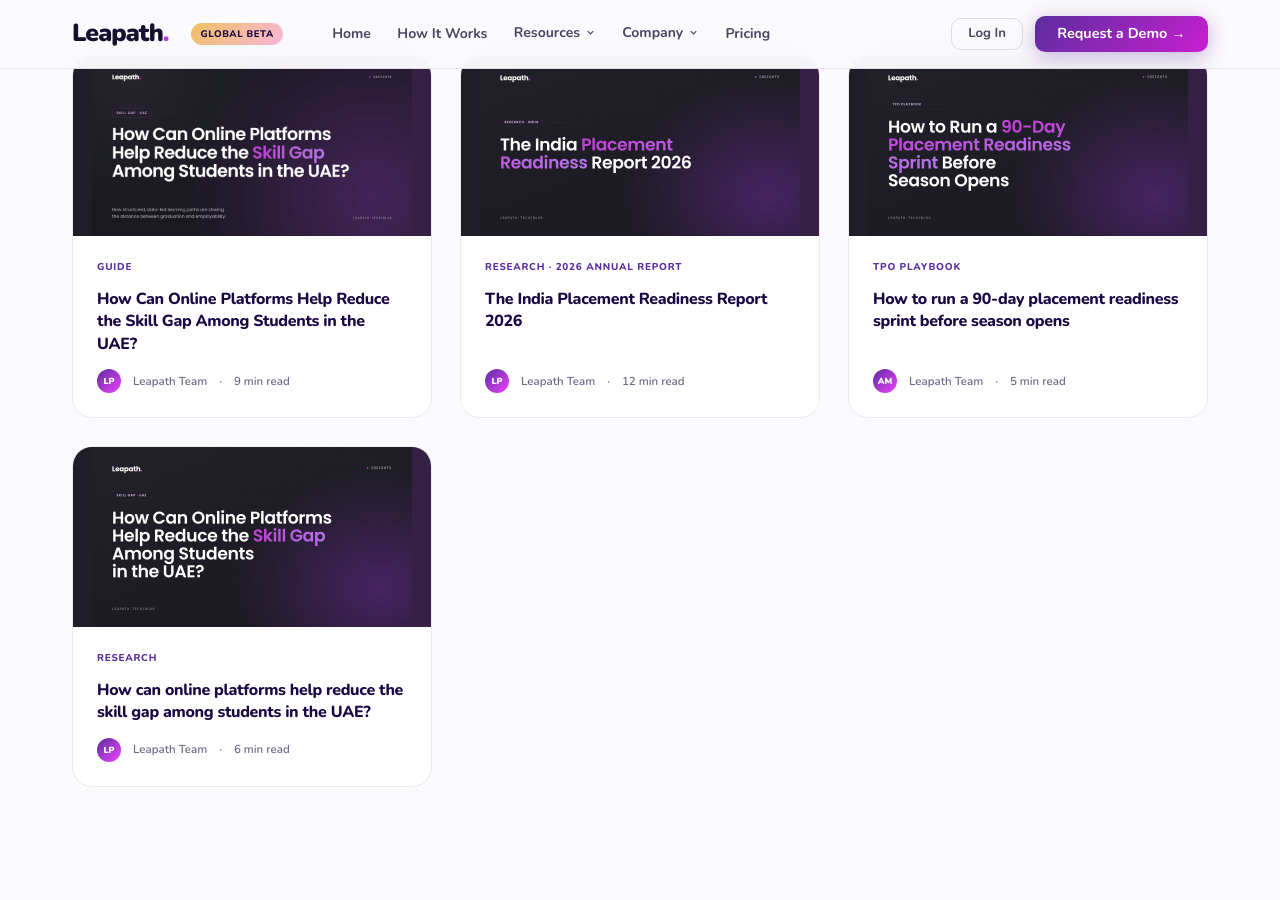
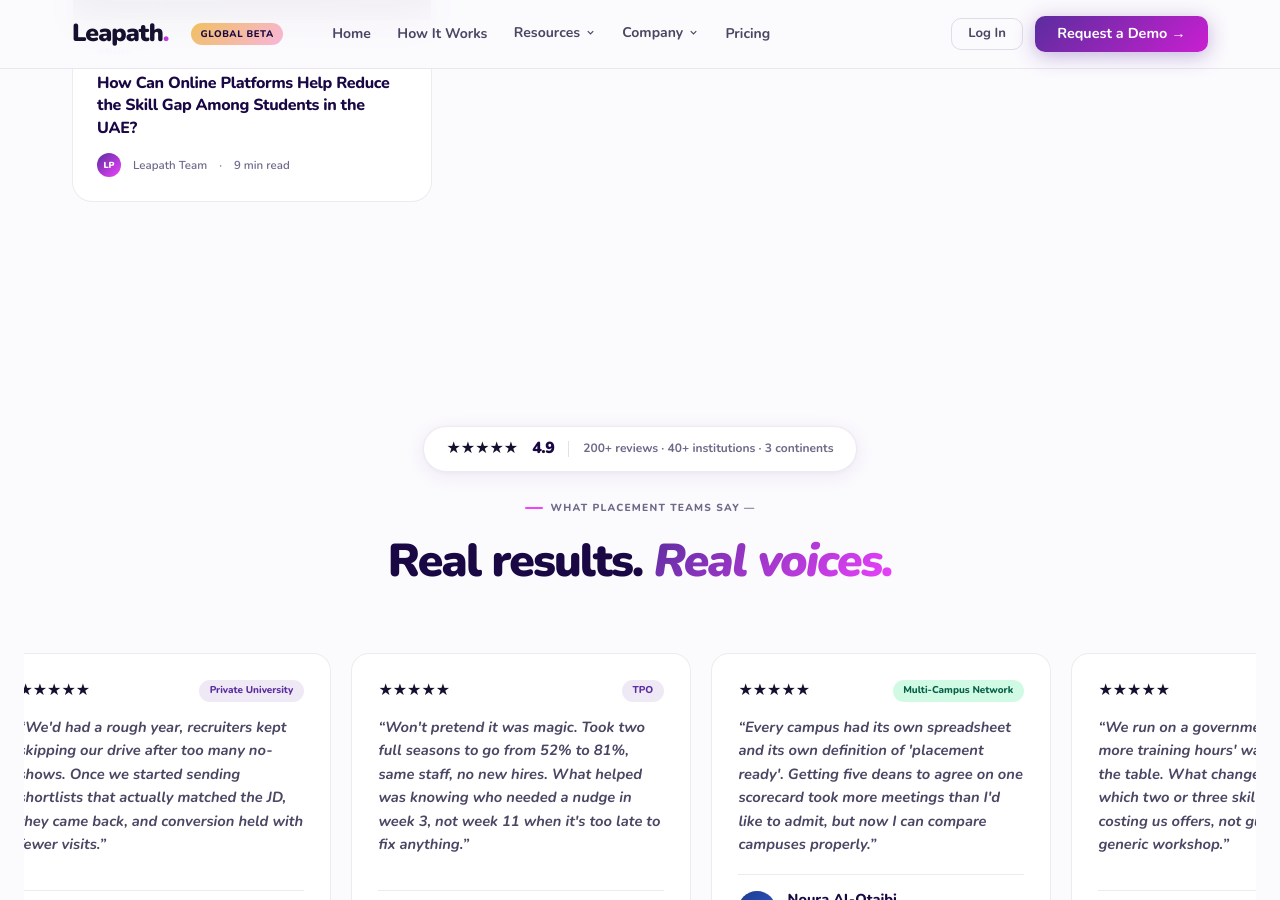
Before and after one commit to Leapath/leapath-website, a Jekyll site: the page built from blog.md, in a window 1280 px wide and 900 px high, scrolled down 1705 px. Built offline with Jekyll 4.4.1, drawn with Linux system fonts in a browser that asks for light colours; part of the change alters nothing that is shown; some of the changed text lies outside the part shown.

Commit message:
Remove blog hero CTAs/stats and retire three blog posts
- Drop Request a Demo / See Pricing buttons and stats row from the blog hero
- Remove India Placement Readiness Report, 90-day readiness sprint and UAE skill gap (research) posts
- Repoint related links in remaining posts, 301 old URLs to /blog/, delete unused card images

```diff
--- a/_data/_v2_blog/90-day-readiness-sprint.md
+++ /dev/null
@@ -1,71 +0,0 @@
----
-layout: v2/post
-og_type: article
-permalink: /blog/90-day-readiness-sprint/
-title: "How to Run a 90-Day Placement Readiness Sprint — Leapath"
-description: "A week-by-week playbook for placement cells to close readiness gaps before recruiters arrive on campus."
-og_image: "/assets/v2/images/blogs/90-day-readiness-sprint/tpo-playbook.jpg"
-card_image: "/assets/v2/images/blogs/90-day-readiness-sprint/card.jpg"
-category: playbook
-eyebrow: "TPO Playbook"
-h1: "How to run a 90-day placement readiness sprint before season opens"
-sub: "A week-by-week playbook for closing readiness gaps while there's still time to act on them."
-author: "Leapath Team"
-author_role: "Leapath Team"
-read_time: "5 min read"
-date: 2026-05-10
-blog_img_class: bc__img--3
-blog_img_icon: ic-target
-mono: "AM"
-toc:
-  - {anchor: baseline, label: "Baseline every student"}
-  - {anchor: remediation, label: "Targeted remediation"}
-  - {anchor: triage, label: "Re-score and triage"}
-related:
-  - {url: /blog/india-placement-readiness-report-2026/, icon: ic-bar-chart, title: "The India Placement Readiness Report 2026", meta: "8 min read"}
-  - {url: /blog/uae-skill-gap-online-platforms/, icon: ic-globe, title: "How online platforms reduce the skill gap in the UAE", meta: "6 min read"}
-  - {url: /case-studies/psg-tech-case-study/, icon: ic-trophy, title: "How PSG Tech improved placement rate by 34%", meta: "6 min read"}
-cta:
-  eyebrow: "Ready when you are"
-  title: 'See your own placement <em>readiness numbers.</em>'
-  sub: "Book a 30-minute walkthrough and we'll show you what Leapath surfaces for a batch your size."
-  btn_text: "Request Demo →"
-  btn_href: /contact/
-  meta: "No commitment required · Response within 1 business day"
-related_grid_eyebrow: "More from Leapath"
-related_grid_heading: "Related reading"
-related_grid:
-  - {url: /blog/india-placement-readiness-report-2026/, img: /assets/v2/images/blogs/india-placement-readiness-report-2026/research-report.jpg, tag: "Research", title: "The India Placement Readiness Report 2026", meta: ""}
-  - {url: /blog/uae-skill-gap-online-platforms/, img: /assets/v2/images/hero-bg.jpg, tag: "Research", title: "How online platforms help reduce the skill gap in the UAE", meta: ""}
-  - {url: /case-studies/psg-tech-case-study/, img: /assets/v2/images/case-studies/psg-tech-case-study/psg-tech.jpg, tag: "Case Study", title: "How PSG Tech improved placement rate by 34% in a single season", meta: ""}
----
-Most placement cells discover who's at risk far too late — usually when a recruiter rejects a shortlist and someone asks why. By then there's no runway left to fix anything. The 90-day sprint exists to move that discovery earlier, while a gap is still a gap and not yet a missed offer.
-
-<div class="bp__stats">
-  <div><div class="bp__stat-n">Weeks 1–2</div><div class="bp__stat-l">to baseline every student, not just the ones who opt in</div></div>
-  <div><div class="bp__stat-n">Weeks 3–8</div><div class="bp__stat-l">of targeted remediation, split by gap category</div></div>
-  <div><div class="bp__stat-n">Weeks 9–12</div><div class="bp__stat-l">to re-score, triage, and route the last mile</div></div>
-</div>
-
-## Weeks 1–2: Baseline every student
-{: #baseline}
-
-Run a readiness assessment across the whole batch, not just the students who show up to extra sessions. The students who skip prep are usually the ones who need it most — and they won't self-select into a voluntary workshop.
-
-> A gap you find in week 2 is a training problem. A gap you find in week 11 is a missed offer.
-
-## Weeks 3–8: Targeted remediation, not blanket training
-{: #remediation}
-
-Generic "soft skills workshops" for the entire batch waste time for students who are already ready and don't go deep enough for students who aren't. Split the batch by gap category — communication, aptitude, domain — and run focused sessions for each group.
-
-- Communication gaps: mock interviews with structured feedback, twice a week.
-- Aptitude gaps: timed practice sets with weekly score tracking, not one-off tests.
-- Domain gaps: pair students with seniors or alumni in that specialisation for short mentoring sprints.
-
-## Weeks 9–12: Re-score and triage
-{: #triage}
-
-Re-run the readiness assessment at week 9. Students who've closed the gap move to interview prep. Students who haven't get a final, intensive push — and your placement cell gets honest visibility into who's genuinely not ready, instead of finding out from a recruiter.
-
-The teams that run this cleanly all do one thing in common: they track readiness as a number that updates weekly, not a one-time test result that goes stale by the time recruiters show up.
--- a/_data/_v2_blog/how-can-online-platforms-help-reduce-skill-gap-uae.md
+++ b/_data/_v2_blog/how-can-online-platforms-help-reduce-skill-gap-uae.md
@@ -25,9 +25,9 @@ toc:
   - {anchor: platforms, label: "4 Platforms Your Career Services Team Can Put to Work"}
   - {anchor: takeaway, label: "What This Means for Your Career Services Team"}
 related:
-  - {url: /blog/uae-skill-gap-online-platforms/, icon: ic-globe, title: "How online platforms reduce the skill gap in the UAE", meta: "6 min read"}
-  - {url: /blog/india-placement-readiness-report-2026/, icon: ic-bar-chart, title: "The India Placement Readiness Report 2026", meta: "8 min read"}
-  - {url: /blog/90-day-readiness-sprint/, icon: ic-target, title: "Run a 90-day placement readiness sprint", meta: "5 min read"}
+  - {url: /blog/university-strategies-employability-skill-gap/, icon: ic-grad-cap, title: "What are effective strategies for universities to address employability skill deficits?", meta: "7 min read"}
+  - {url: /blog/which-career-readiness-platforms-offer-AI-powered-job-matching-services-for-university-students-in-UAE/, icon: ic-globe, title: "Which career readiness platforms offer AI-powered job matching for university students in the UAE?", meta: "8 min read"}
+  - {url: /blog/what-platforms-offer-targeted-skill-gap-remediation-program-specifically-designed-for-students-in-the-UAE/, icon: ic-target, title: "What platforms offer targeted skill gap remediation programs for students in the UAE?", meta: "7 min read"}
 cta:
   eyebrow: "Ready when you are"
   title: 'See your own job readiness <em>numbers.</em>'
@@ -38,8 +38,8 @@ cta:
 related_grid_eyebrow: "Keep reading"
 related_grid_heading: "Related insights"
 related_grid:
-  - {url: /blog/uae-skill-gap-online-platforms/, img: /assets/v2/images/hero-bg.jpg, tag: "Research", title: "How online platforms reduce the skill gap in the UAE", meta: "6 min read"}
-  - {url: /blog/india-placement-readiness-report-2026/, img: /assets/v2/images/blogs/india-placement-readiness-report-2026/research-report.jpg, tag: "Research", title: "The India Placement Readiness Report 2026", meta: "8 min read"}
+  - {url: /blog/university-strategies-employability-skill-gap/, img: /assets/v2/images/blogs/university-strategies-employability-skill-gap/hero.jpg, tag: "Guide", title: "What are effective strategies for universities to address employability skill deficits?", meta: "7 min read"}
+  - {url: /blog/which-career-readiness-platforms-offer-AI-powered-job-matching-services-for-university-students-in-UAE/, img: /assets/v2/images/roles/career-services.jpg, tag: "Guide", title: "Which career readiness platforms offer AI-powered job matching for university students in the UAE?", meta: "8 min read"}
   - {url: /case-studies/psg-tech-case-study/, img: /assets/v2/images/case-studies/psg-tech-case-study/psg-tech.jpg, tag: "Case Study", title: "How PSG Tech improved placement rate by 34% in a single season", meta: "6 min read"}
 ---
 ## Summary
--- a/_data/_v2_blog/india-placement-readiness-report-2026.md
+++ /dev/null
@@ -1,69 +0,0 @@
----
-layout: v2/post
-og_type: article
-permalink: /blog/india-placement-readiness-report-2026/
-title: "The India Placement Readiness Report 2026 — Leapath"
-description: "What 2,500 students across 40+ institutions revealed about the gap between education and employment readiness."
-og_image: "/assets/v2/images/blogs/india-placement-readiness-report-2026/research-report.jpg"
-card_image: "/assets/v2/images/blogs/india-placement-readiness-report-2026/card.jpg"
-category: research
-eyebrow: "Research · 2026 Annual Report"
-h1: "The India Placement Readiness Report 2026"
-sub: "What 2,500 students revealed about the gap between education and employment — and what placement cells can do about it before next season opens."
-author: "Leapath Team"
-author_role: "Leapath Team"
-read_time: "12 min read"
-date: 2026-06-01
-featured: true
-blog_img_class: bc__img--1
-blog_img_icon: ic-bar-chart
-mono: "LP"
-toc:
-  - {anchor: headline, label: "The headline number"}
-  - {anchor: tpos, label: "What this means for TPOs"}
-related:
-  - {url: /blog/90-day-readiness-sprint/, icon: ic-target, title: "Run a 90-day placement readiness sprint", meta: "5 min read"}
-  - {url: /case-studies/psg-tech-case-study/, icon: ic-trophy, title: "How PSG Tech improved placement rate by 34%", meta: "6 min read"}
-  - {url: /blog/uae-skill-gap-online-platforms/, icon: ic-globe, title: "How online platforms reduce the skill gap in the UAE", meta: "6 min read"}
-cta:
-  bg_img: /assets/v2/images/roles/career-services.jpg
-  eyebrow: "Ready when you are"
-  title: 'See your own placement <em>readiness numbers.</em>'
-  sub: "Book a 30-minute walkthrough and we'll show you what Leapath surfaces for a batch your size."
-  btn_text: "Request Demo →"
-  btn_href: /contact/
-  meta: "No commitment required · Response within 1 business day"
-related_grid_eyebrow: "More from Leapath"
-related_grid_heading: "Related reading"
-related_grid:
-  - {url: /blog/90-day-readiness-sprint/, img: /assets/v2/images/blogs/90-day-readiness-sprint/tpo-playbook.jpg, tag: "TPO Playbook", title: "How to run a 90-day placement readiness sprint before season opens", meta: ""}
-  - {url: /case-studies/psg-tech-case-study/, img: /assets/v2/images/case-studies/psg-tech-case-study/psg-tech.jpg, tag: "Case Study", title: "How PSG Tech improved placement rate by 34% in a single season", meta: ""}
-  - {url: /blog/uae-skill-gap-online-platforms/, img: /assets/v2/images/hero-bg.jpg, tag: "Research", title: "How online platforms help reduce the skill gap in the UAE", meta: ""}
----
-Every placement season, the same story repeats: a small group of students gets multiple offers while a much larger group gets none — not because they lack ability, but because nobody flagged the gap in time. This report is our attempt to put numbers behind that pattern.
-
-Over the 2025–26 academic year, we tracked readiness scores for 2,500+ students across 40 partner institutions — engineering colleges, MBA programmes, and polytechnics spanning eight states. Every student was scored against the same rubric: communication, aptitude, domain depth, and resume-to-JD match.
-
-<div class="bp__stats">
-  <div><div class="bp__stat-n">2,500+</div><div class="bp__stat-l">students scored across 40 partner institutions</div></div>
-  <div><div class="bp__stat-n">34%</div><div class="bp__stat-l">showed early warning signs 90+ days before their first interview</div></div>
-  <div><div class="bp__stat-n">2.3×</div><div class="bp__stat-l">faster gap closure when flagged early vs. in the final 30 days</div></div>
-</div>
-
-## The headline number
-{: #headline}
-
-34% of students who were eventually placed showed early warning signs — a readiness score below the cutoff — at least 90 days before their first interview. Of those, only 41% received any structured intervention from their placement cell before season opened.
-
-- Students flagged 90+ days early and given a remediation plan closed the readiness gap 2.3x faster than those flagged in the final 30 days.
-- Communication and aptitude — not technical depth — were the most common gap categories, present in 61% of at-risk profiles.
-- Institutions running weekly readiness reviews placed 28% more students per batch than those reviewing once a semester.
-
-## What this means for TPOs
-{: #tpos}
-
-The data is consistent across institution tiers: the earlier a gap is visible, the cheaper it is to close. A 90-day runway turns a remediation plan into a few hours a week. A 30-day runway turns it into a crisis the week before recruiters arrive.
-
-We're publishing the full methodology and state-by-state breakdown alongside this summary so placement cells can benchmark their own batch against the national numbers. If you want to see where your batch stands, the readiness scoring used in this report is the same engine running inside Leapath today.
-
-> The gap wasn't ability. It was visibility. By the time we could see who was at risk, there were three weeks left in the season — not enough to fix anything, only enough to panic. — TPO, Tier-1 engineering college, report respondent
--- a/_data/_v2_blog/uae-skill-gap-online-platforms.md
+++ /dev/null
@@ -1,69 +0,0 @@
----
-layout: v2/post
-og_type: article
-permalink: /blog/uae-skill-gap-online-platforms/
-title: "How Online Platforms Help Reduce the Skill Gap in the UAE — Leapath"
-description: "How online career-readiness platforms are helping UAE universities close the gap between what students learn and what employers need."
-og_image: "/assets/v2/images/hero-bg.jpg"
-card_image: "/assets/v2/images/blogs/uae-skill-gap-online-platforms/card.jpg"
-category: research
-eyebrow: "Research"
-h1: "How can online platforms help reduce the skill gap among students in the UAE?"
-sub: "Employers in the UAE keep hiring the same profile of graduate for very different roles, because there's no consistent, comparable way to see what a graduating class can actually do. Here's where online platforms are starting to close that gap."
-author: "Leapath Team"
-author_role: "Leapath Team"
-read_time: "6 min read"
-date: 2026-03-01
-blog_img_class: bc__img--4
-blog_img_icon: ic-globe
-mono: "LP"
-toc:
-  - {anchor: gap, label: "Where the gap actually comes from"}
-  - {anchor: platforms, label: "What online platforms change"}
-  - {anchor: institutions, label: "What this means for institutions"}
-related:
-  - {url: /blog/india-placement-readiness-report-2026/, icon: ic-bar-chart, title: "The India Placement Readiness Report 2026", meta: "8 min read"}
-  - {url: /case-studies/psg-tech-case-study/, icon: ic-trophy, title: "How PSG Tech improved placement rate by 34%", meta: "6 min read"}
-  - {url: /blog/90-day-readiness-sprint/, icon: ic-target, title: "Run a 90-day placement readiness sprint", meta: "5 min read"}
-cta:
-  bg_img: /assets/v2/images/blogs/90-day-readiness-sprint/tpo-playbook.jpg
-  eyebrow: "Ready when you are"
-  title: 'See your own job readiness <em>numbers.</em>'
-  sub: "Book a free consultation and we'll show you what Leapath surfaces for a cohort your size."
-  btn_text: "Request Demo →"
-  btn_href: /contact/
-  meta: "No commitment required · Response within 1 business day"
-related_grid_eyebrow: "Keep reading"
-related_grid_heading: "Related insights"
-related_grid:
-  - {url: /blog/india-placement-readiness-report-2026/, img: /assets/v2/images/blogs/india-placement-readiness-report-2026/research-report.jpg, tag: "Research", title: "The India Placement Readiness Report 2026", meta: "8 min read"}
-  - {url: /case-studies/psg-tech-case-study/, img: /assets/v2/images/case-studies/psg-tech-case-study/psg-tech.jpg, tag: "Case Study", title: "How PSG Tech improved placement rate by 34% in a single season", meta: "6 min read"}
-  - {url: /blog/90-day-readiness-sprint/, img: /assets/v2/images/blogs/90-day-readiness-sprint/tpo-playbook.jpg, tag: "TPO Playbook", title: "How to run a 90-day placement readiness sprint before season opens", meta: "5 min read"}
----
-The UAE's higher-education system produces a large, ambitious pipeline of graduates every year, and its employers are actively hiring. Yet Career Services teams across public universities, private universities, and specialized institutes report the same recurring problem: strong academic records don't reliably predict job readiness. The skill gap isn't a talent gap, it's a visibility gap, and online platforms are increasingly the tool closing it.
-
-<div class="bp__stats">
-  <div><div class="bp__stat-n">3 in 4</div><div class="bp__stat-l">UAE employers report a mismatch between degree and demonstrated skill</div></div>
-  <div><div class="bp__stat-n">Final year</div><div class="bp__stat-l">is typically the first time most institutions measure job readiness</div></div>
-  <div><div class="bp__stat-n">3 continents</div><div class="bp__stat-l">where Leapath now runs continuous readiness scoring</div></div>
-</div>
-
-## Where the gap actually comes from
-{: #gap}
-
-Most institutions only get a real read on a student's employability during final-year placement drives, which is far too late to do anything about it. A transcript tells an employer what a student studied, not what they can do with it. Without a standardized, ongoing way to measure applied skills, Career Services teams are left recommending students based on GPA and instinct, while employers are left interviewing candidates who look identical on paper but perform very differently on the job.
-
-## What online platforms change
-{: #platforms}
-
-- **Continuous, not one-time, assessment.** Online skill assessments run throughout a student's final one to two years, so gaps surface early enough to actually be fixed before graduation.
-- **A common language between institutions and employers.** Standardized readiness scores let a Career Services team and a hiring manager talk about the same thing, instead of a transcript on one side and a job description on the other.
-- **Targeted remediation at scale.** Once a gap is flagged, students get pointed at the specific module or practice track that closes it, rather than a generic course that may not be relevant to their role.
-- **Employer-side matching.** Platforms that expose readiness data to employers let recruiters shortlist by verified skill rather than by university name or degree title alone, which widens opportunity for strong students at less well-known institutions.
-
-> The skill gap isn't a talent gap, it's a visibility gap — and a transcript was never built to close it.
-
-## What this means for institutions
-{: #institutions}
-
-For a Career Services team, the shift is from reactive placement support to a readiness pipeline that runs across the whole final year. That means every student has a live picture of where they stand, well before recruiters arrive on campus, and the institution has real, aggregated data on where its curriculum is and isn't preparing students for the market. In a hiring environment as competitive as the UAE's, that early visibility is often the difference between a graduating class that's placement-ready and one that's merely qualified on paper.
--- a/_data/_v2_blog/university-strategies-employability-skill-gap.md
+++ b/_data/_v2_blog/university-strategies-employability-skill-gap.md
@@ -28,7 +28,7 @@ toc:
   - {anchor: conclusion, label: "Conclusion"}
 related:
   - {url: /blog/how-can-online-platforms-help-reduce-skill-gap-uae/, icon: ic-globe, title: "How online platforms help reduce the skill gap among students in the UAE", meta: "9 min read"}
-  - {url: /blog/india-placement-readiness-report-2026/, icon: ic-bar-chart, title: "The India Placement Readiness Report 2026", meta: "12 min read"}
+  - {url: /blog/what-platforms-offer-targeted-skill-gap-remediation-program-specifically-designed-for-students-in-the-UAE/, icon: ic-target, title: "What platforms offer targeted skill gap remediation programs for students in the UAE?", meta: "7 min read"}
   - {url: /case-studies/psg-tech-case-study/, icon: ic-trophy, title: "How PSG Tech improved placement rate by 34%", meta: "6 min read"}
 cta:
   bg_img: /assets/v2/images/roles/career-services.jpg
@@ -42,7 +42,7 @@ related_grid_eyebrow: "Keep reading"
 related_grid_heading: "Related insights"
 related_grid:
   - {url: /blog/how-can-online-platforms-help-reduce-skill-gap-uae/, img: /assets/v2/images/roles/students.jpg, tag: "Guide", title: "How online platforms help reduce the skill gap among students in the UAE", meta: "9 min read"}
-  - {url: /blog/india-placement-readiness-report-2026/, img: /assets/v2/images/blogs/india-placement-readiness-report-2026/research-report.jpg, tag: "Research", title: "The India Placement Readiness Report 2026", meta: "12 min read"}
+  - {url: /blog/what-platforms-offer-targeted-skill-gap-remediation-program-specifically-designed-for-students-in-the-UAE/, img: /assets/v2/images/blogs/what-platforms-offer-targeted-skill-gap-remediation-program-specifically-designed-for-students-in-the-UAE/hero.jpg, tag: "Guide", title: "What platforms offer targeted skill gap remediation programs for students in the UAE?", meta: "7 min read"}
   - {url: /case-studies/psg-tech-case-study/, img: /assets/v2/images/case-studies/psg-tech-case-study/psg-tech.jpg, tag: "Case Study", title: "How PSG Tech improved placement rate by 34% in a single season", meta: "6 min read"}
 ---
 ## Summary
--- a/_data/_v2_blog/which-career-readiness-platforms-offer-AI-powered-job-matching-services-for-university-students-in-UAE.md
+++ b/_data/_v2_blog/which-career-readiness-platforms-offer-AI-powered-job-matching-services-for-university-students-in-UAE.md
@@ -31,7 +31,7 @@ toc:
 related:
   - {url: /blog/how-can-online-platforms-help-reduce-skill-gap-uae/, icon: ic-globe, title: "How online platforms help reduce the skill gap among students in the UAE", meta: "9 min read"}
   - {url: /blog/university-strategies-employability-skill-gap/, icon: ic-grad-cap, title: "What are effective strategies for universities to address employability skill deficits?", meta: "7 min read"}
-  - {url: /blog/india-placement-readiness-report-2026/, icon: ic-bar-chart, title: "The India Placement Readiness Report 2026", meta: "12 min read"}
+  - {url: /blog/what-platforms-offer-targeted-skill-gap-remediation-program-specifically-designed-for-students-in-the-UAE/, icon: ic-target, title: "What platforms offer targeted skill gap remediation programs for students in the UAE?", meta: "7 min read"}
 cta:
   bg_img: /assets/v2/images/roles/employers.jpg
   eyebrow: "Ready when you are"
--- a/_data/_v2_content/insights.md
+++ b/_data/_v2_content/insights.md
@@ -1,7 +1,7 @@
 ---
 slug: "insights"
 featured_slugs:
-  - india-placement-readiness-report-2026
-  - 90-day-readiness-sprint
+  - what-platforms-offer-targeted-skill-gap-remediation-program-specifically-designed-for-students-in-the-UAE
+  - university-strategies-employability-skill-gap
   - psg-tech-case-study
 ---
--- a/blog.md
+++ b/blog.md
@@ -10,7 +10,7 @@ extra_css: /css/v2/blog.css
 {% assign featured = site.v2_blog | where: "permalink", "/blog/what-platforms-offer-targeted-skill-gap-remediation-program-specifically-designed-for-students-in-the-UAE/" | first %}
 {% assign other_posts = site.v2_blog | where_exp: "p", "p.permalink != featured.permalink" | sort: "date" | reverse %}
 
-{% include v2/sections/page-hero.html tone="photo" style="background-image:url('/assets/v2/images/insights/case-study.jpg')" eyebrow="Insights &amp; resources" title='For <em>Career Services teams</em> who think ahead.' sub="Research, playbooks, case studies, and tools, written by practitioners who've been inside Career Services teams, not consultants who observe from the outside." btn1_text="Request a Demo" btn1_href="/contact/" btn2_text="See Pricing" btn2_href="/pricing/" stat1_n="8" stat1_l="Articles &amp; guides" stat2_n="5" stat2_l="Institutions featured" stat3_n="3" stat3_l="Continents covered" %}
+{% include v2/sections/page-hero.html tone="photo" style="background-image:url('/assets/v2/images/insights/case-study.jpg')" eyebrow="Insights &amp; resources" title='For <em>Career Services teams</em> who think ahead.' sub="Research, playbooks, case studies, and tools, written by practitioners who've been inside Career Services teams, not consultants who observe from the outside." %}
 
 <section class="ip-section">
   <div class="container">
```
Also changed, not shown: assets/v2/images/blogs/90-day-readiness-sprint/card.jpg (deleted), assets/v2/images/blogs/india-placement-readiness-report-2026/card.jpg (deleted), assets/v2/images/blogs/uae-skill-gap-online-platforms/card.jpg (deleted), 1 other file.
